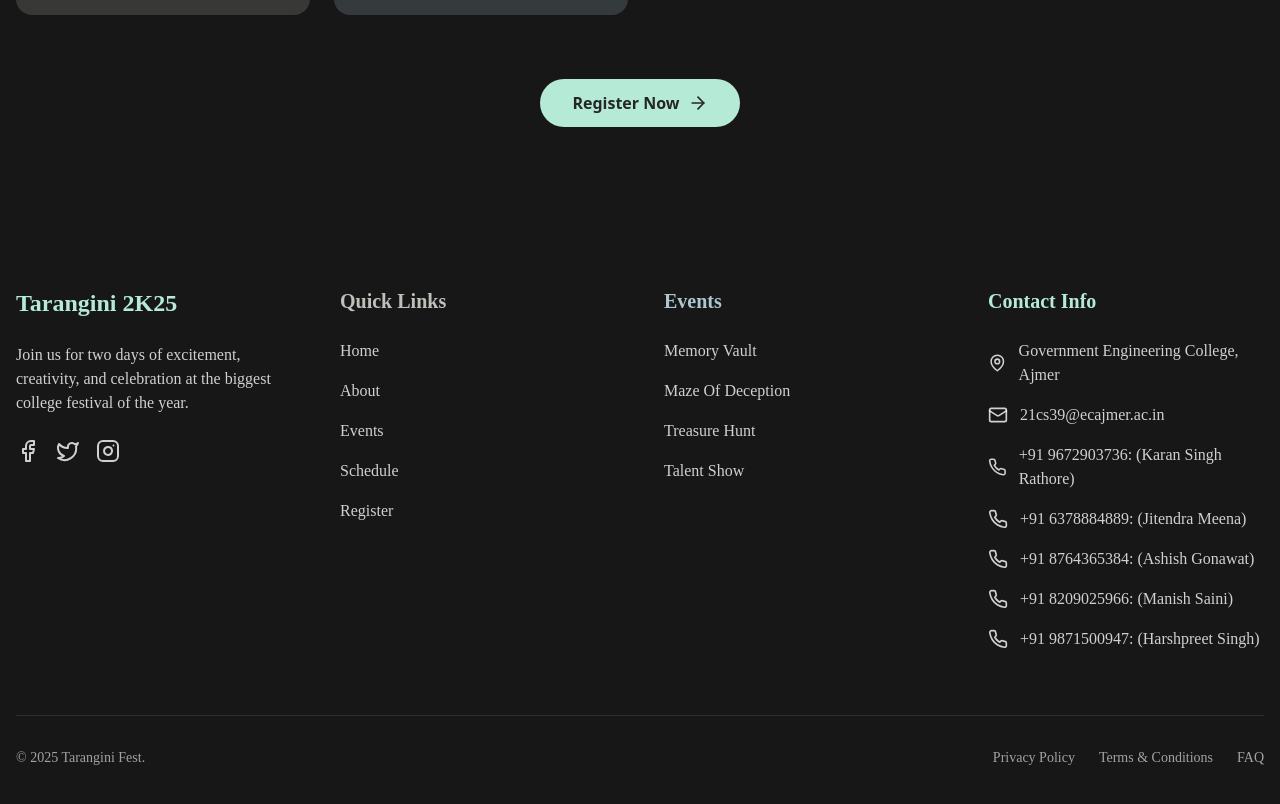
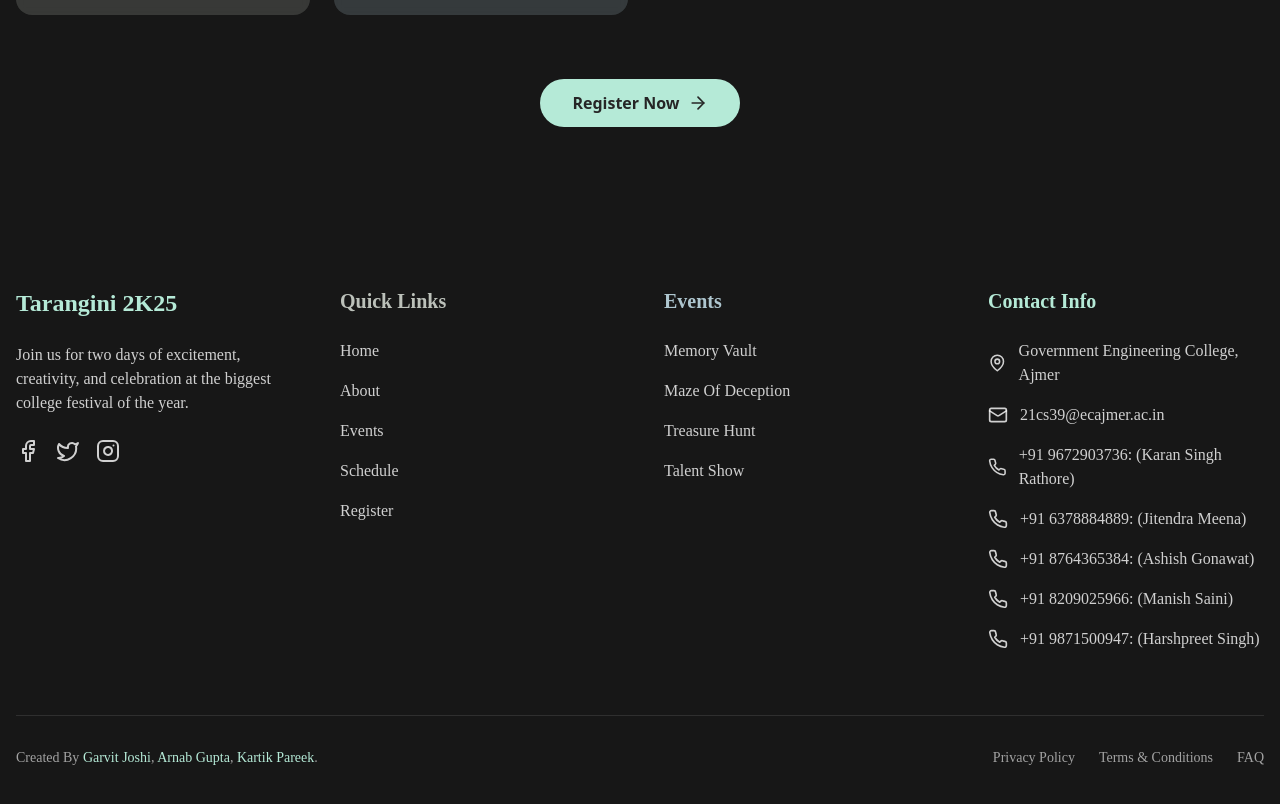
Before and after one commit to KARTIK614/Tarangini_fest-main, a React (Vite) app: page /events in a window 1280 px wide. Shown: the part 2269-3073 px from the top of the page. Built offline with nearby package versions, Linux system fonts and the light colour scheme.

Commit message:
getting the credit form the college

```diff
--- a/package.json
+++ b/package.json
@@ -11,6 +11,7 @@
   },
   "dependencies": {
     "lucide-react": "^0.344.0",
+    "npm": "^11.1.0",
     "react": "^18.3.1",
     "react-dom": "^18.3.1",
     "react-router-dom": "^7.2.0",
--- a/src/components/Footer.jsx
+++ b/src/components/Footer.jsx
@@ -82,7 +82,7 @@ const Footer = () => {
         <div className="border-t border-white/10 pt-8">
           <div className="flex flex-col md:flex-row justify-between items-center">
             <p className="text-white/60 text-sm font-['Montserrat'] mb-4 md:mb-0">
-              © 2025 Tarangini Fest.
+              Created By <a href="https://www.linkedin.com/in/garvit-joshi1/" className="text-[#B5EAD7] hover:underline transition-colors">Garvit Joshi</a>, <a href="https://www.linkedin.com/in/arnab-gupta-b55b88301/" className="text-[#B5EAD7] hover:underline transition-colors">Arnab Gupta</a>, <a href="https://www.linkedin.com/in/kartik-pareek-783b5123a/" className="text-[#B5EAD7] hover:underline transition-colors">Kartik Pareek</a>.
             </p>
             <div className="flex space-x-6 font-['Montserrat']">
               <a href="/privacy" className="text-white/60 hover:text-[#B5EAD7] text-sm transition-colors">Privacy Policy</a>
```
Also changed, not shown: 1 other file (tests, documents, lock files or other folders).
